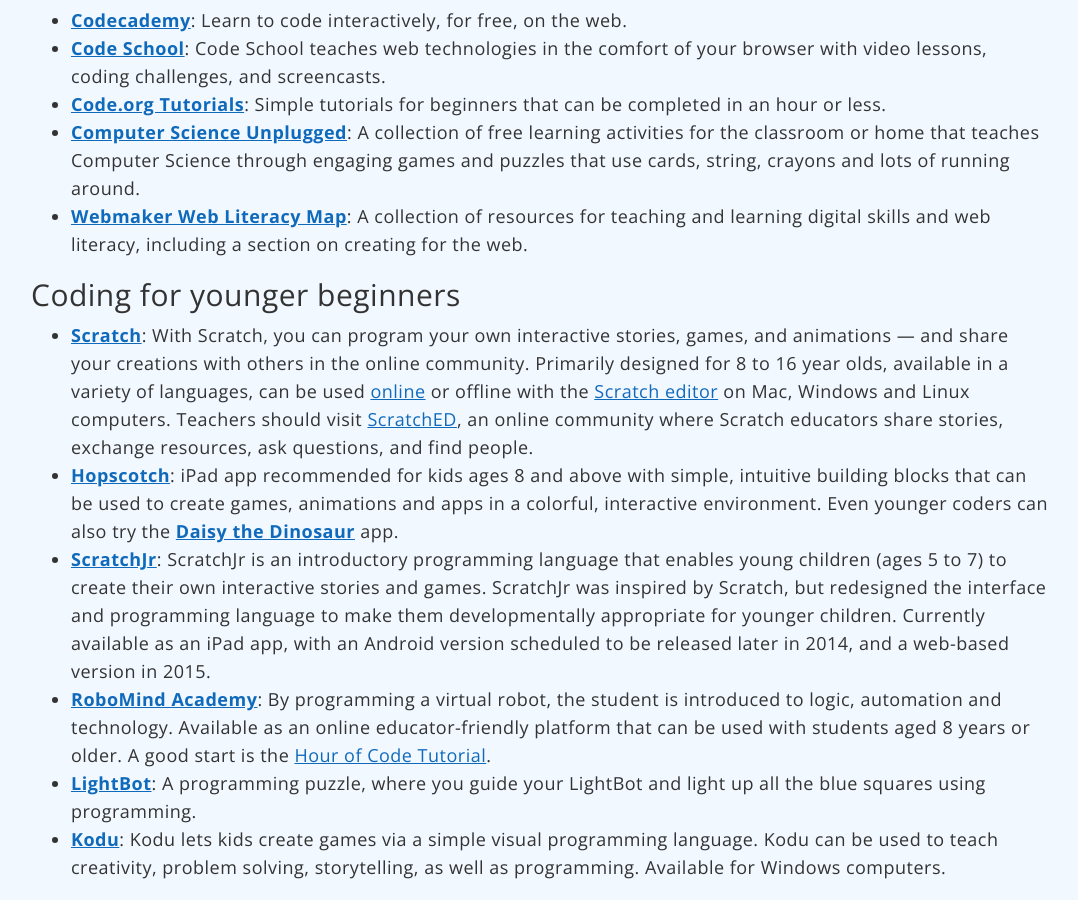
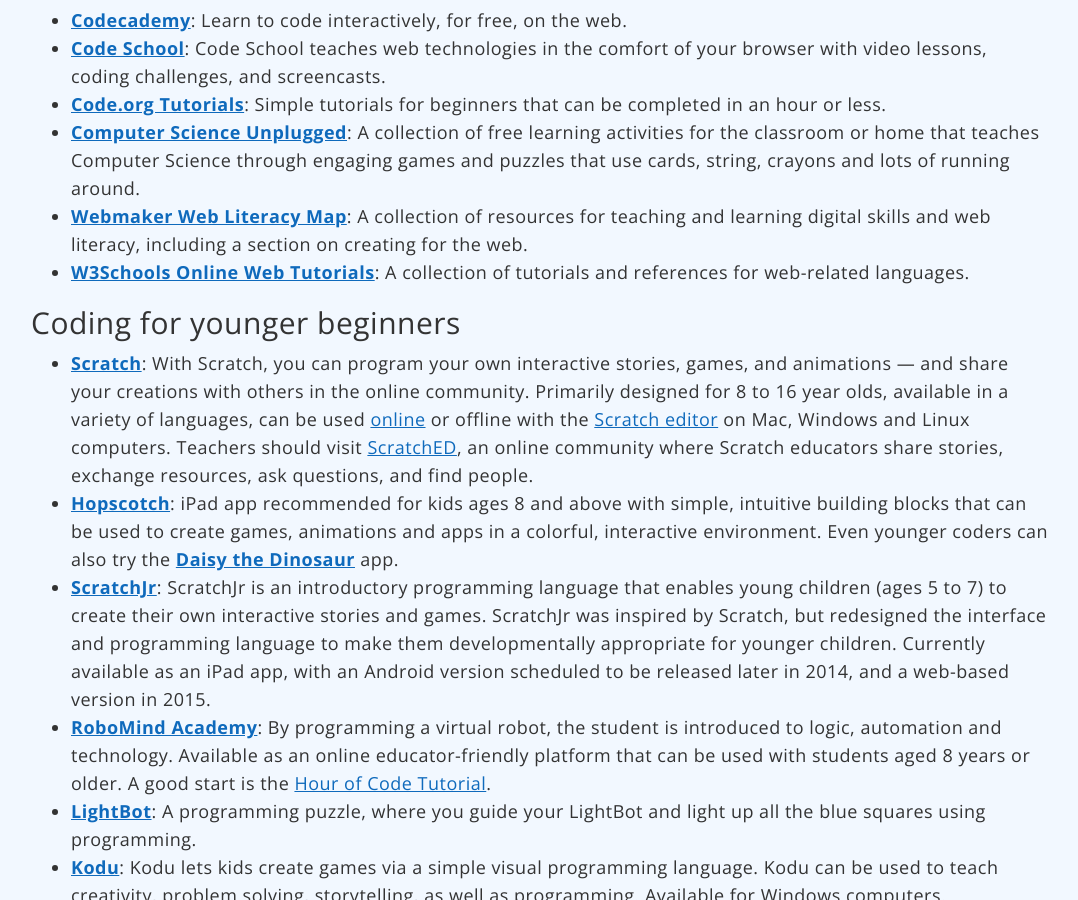
Before and after one commit to codeeu/codeeu.github.io, a Jekyll site: the page built from resources/index.html, in a window 1280 px wide and 900 px high, scrolled down 512 px. Shown: the whole window, without its empty margins (99-1177 px from the left). Built offline with Jekyll 4.4.1, drawn with Linux system fonts in a browser that asks for light colours; nearby versions of some CDN libraries; Markdown is read by kramdown in place of the engine named in the settings.

Commit message:
w3schools tutorials added

```diff
--- a/resources/index.html
+++ b/resources/index.html
@@ -30,6 +30,7 @@
 	<li><strong><a href="http://code.org/learn">Code.org Tutorials</a></strong>: Simple tutorials for beginners that can be completed in an hour or less.</li>
 	<li><strong><a href="http://csunplugged.org">Computer Science Unplugged</a></strong>: A collection of free learning activities for the classroom or home that teaches Computer Science through engaging games and puzzles that use cards, string, crayons and lots of running around.</li>
 	<li><strong><a href="https://webmaker.org/en-US/resources">Webmaker Web Literacy Map</a></strong>: A collection of resources for teaching and learning digital skills and web literacy, including a section on creating for the web.</li>
+	<li><strong><a href="http://www.w3schools.com">W3Schools Online Web Tutorials</a></strong>: A collection of tutorials and references for web-related languages.</li>
 </ul>
 
 <h2>Coding for younger beginners</h2>
```
